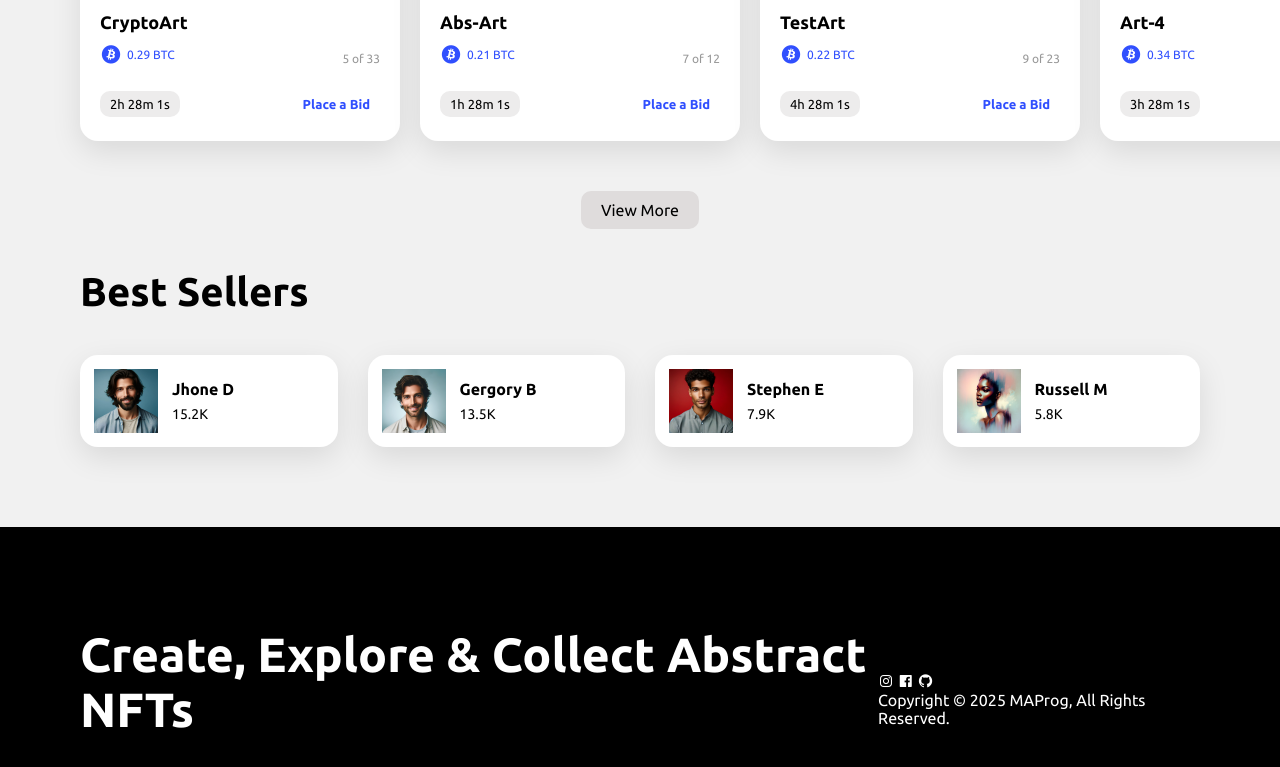
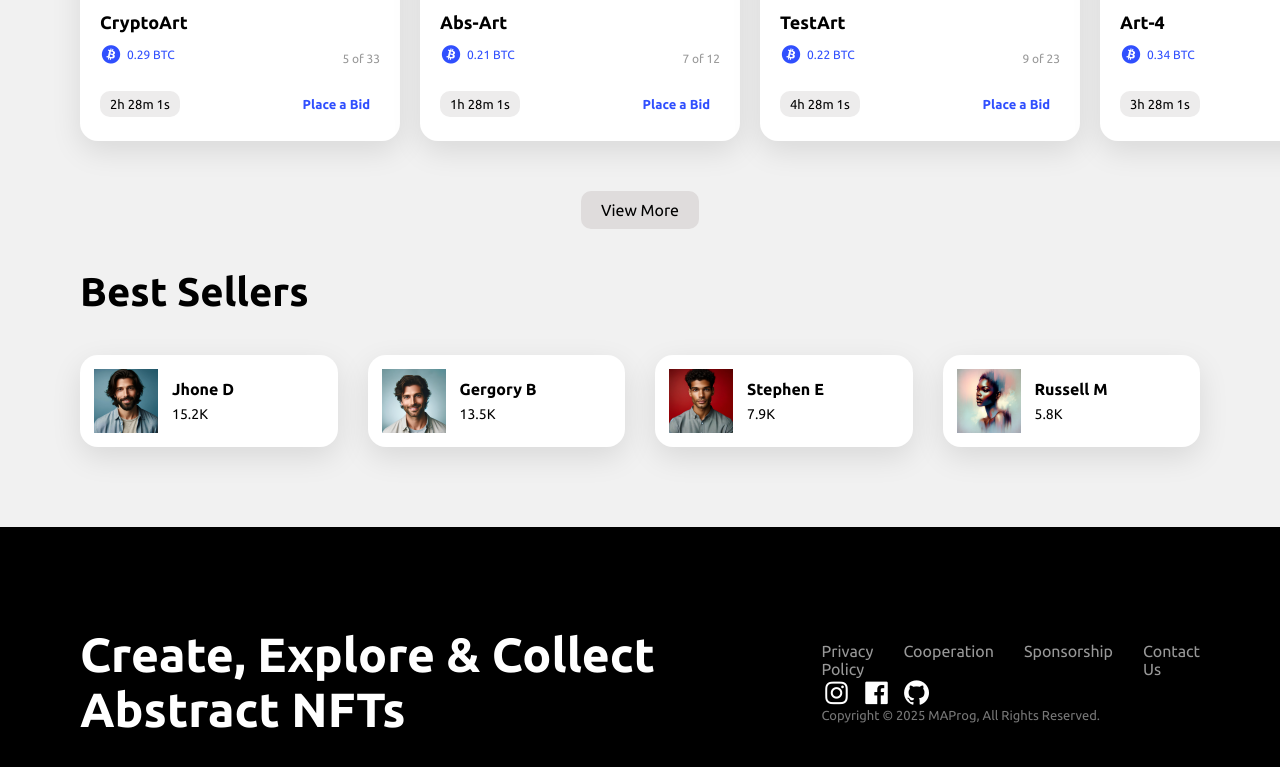
Before and after one commit to markyandreew/nft_website, a plain HTML site: page index.html in a window 1280 px wide. Shown: the part 1716-2483 px from the top of the page. Drawn offline with nearby package versions, Linux system fonts and the light colour scheme.

Commit message:
css query

```diff
--- a/styles.css
+++ b/styles.css
@@ -315,4 +315,47 @@ footer {
 
 footer h3 {
   font-size: 48px;
+  display: flex;
+  flex-direction: column;
+  align-items: flex-end;
+  gap: 26px;
 }
+
+footer .right .links {
+  display: flex;
+  gap: 30px;
+}
+
+footer .right .links a {
+  color: #989898;
+  transition: all 0.3s ease;
+}
+
+footer .right .links a:hover {
+  color: #fff;
+}
+
+footer .right .social {
+  display: flex;
+  align-items: center;
+  gap: 10px
+}
+
+footer .right .social i {
+  font-size: 30px;
+  cursor: pointer;
+  transition: all 0.3s ease;
+}
+
+footer .right .social i:hover{
+  color: #304ffe;
+}
+
+footer .right p {
+  font-size: 13px;
+  color: #777;
+}
+
+@media  screen and (max-width: 1400px){
+
+}
```
